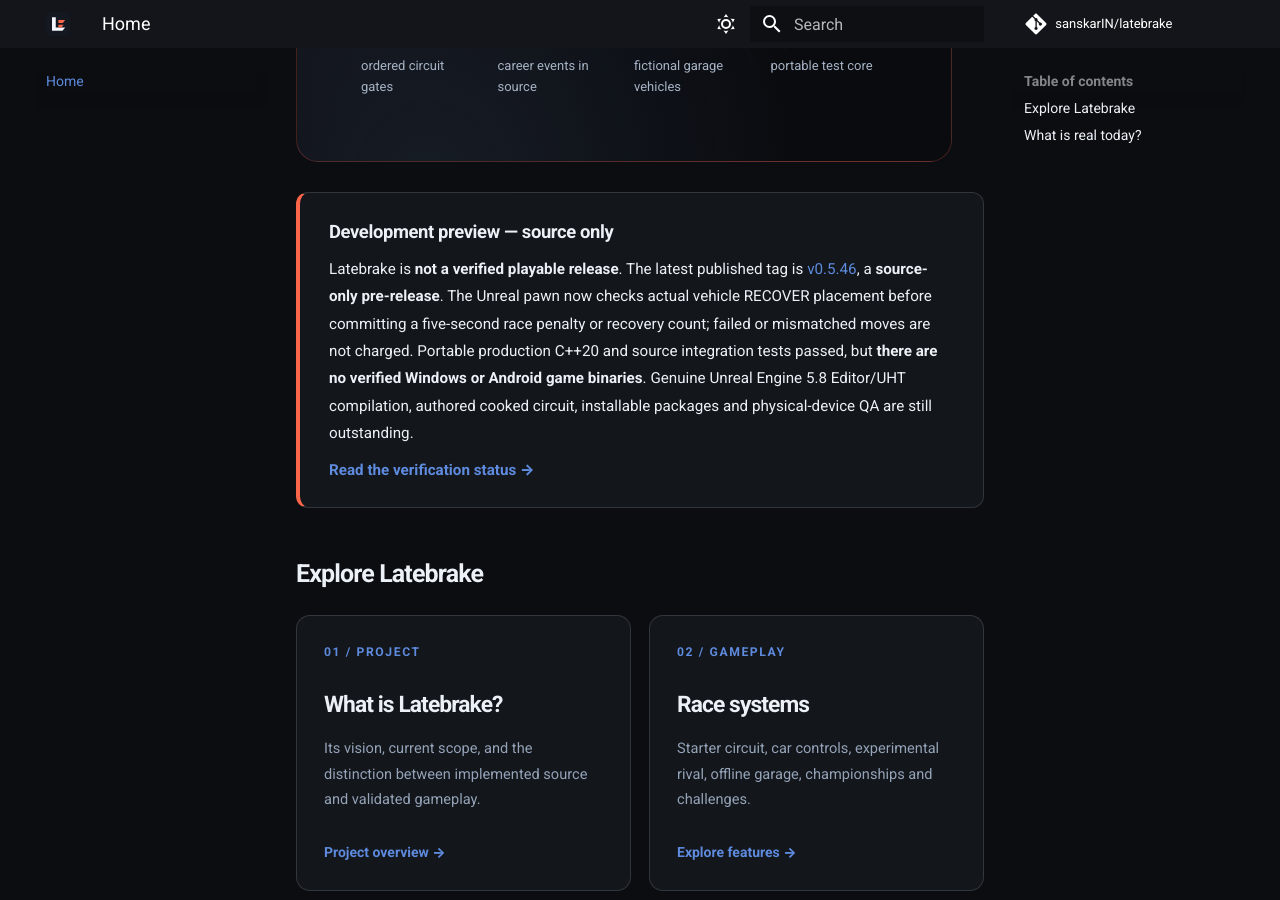
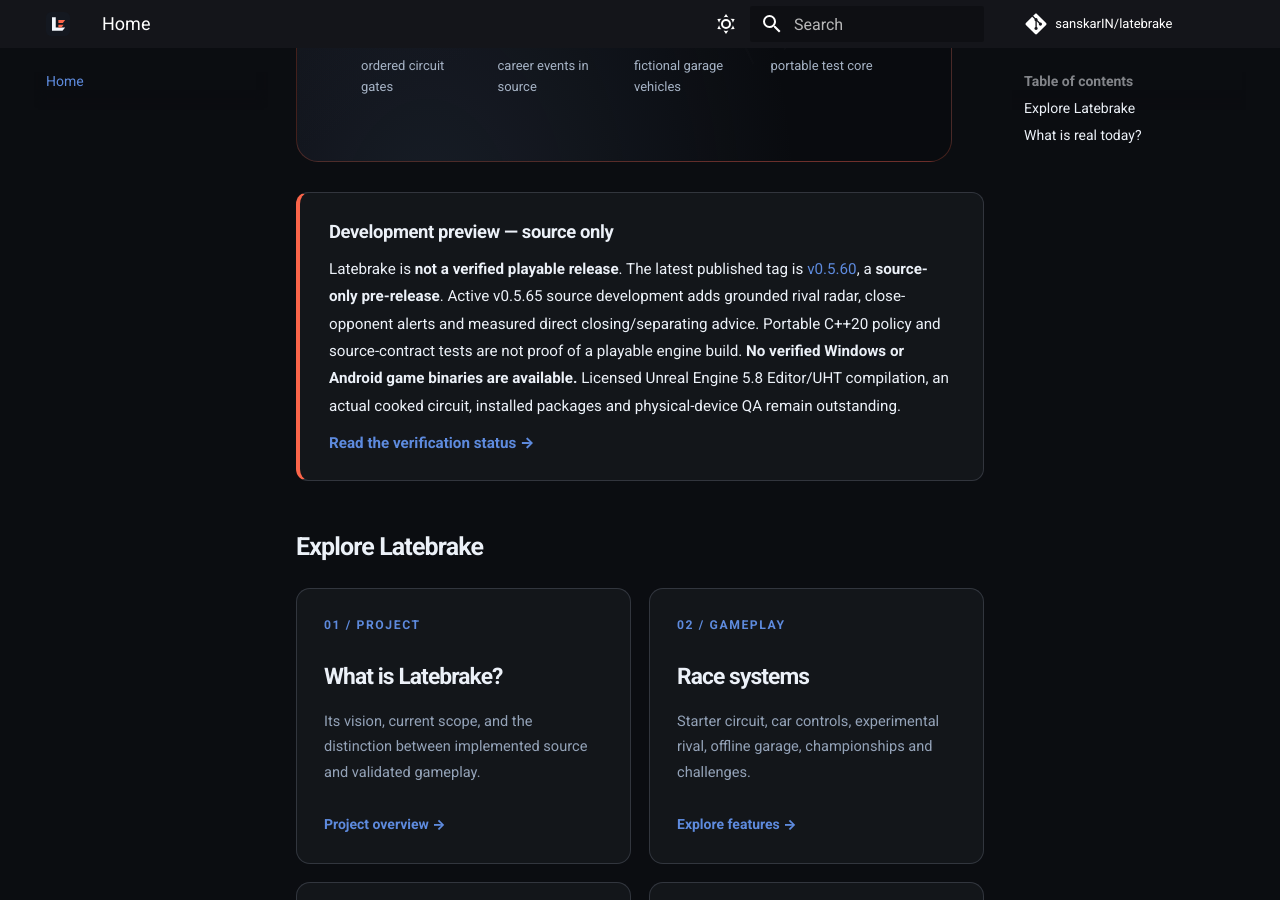
Before and after one commit to sanskarIN/latebrake, an MkDocs documentation site: the page built from docs/index.md, in a window 1280 px wide and 900 px high, scrolled down 702 px. Built offline with MkDocs 1.6.1 and Material for MkDocs 9.7.7, drawn with Linux system fonts in a browser that asks for light colours; comment, search, counter and statistics services are not loaded.

Commit message:
docs(home): correct stale published milestone without premature v0.5.65 claim

```diff
--- a/docs/index.md
+++ b/docs/index.md
@@ -16,7 +16,7 @@
 
 <div class="lb-status-panel" role="status">
   <div class="lb-status-title">Development preview — source only</div>
-  <p>Latebrake is <strong>not a verified playable release</strong>. The latest published tag is <a href="https://github.com/sanskarIN/latebrake/releases/tag/v0.5.46">v0.5.46</a>, a <strong>source-only pre-release</strong>. The Unreal pawn now checks actual vehicle RECOVER placement before committing a five-second race penalty or recovery count; failed or mismatched moves are not charged. Portable production C++20 and source integration tests passed, but <strong>there are no verified Windows or Android game binaries</strong>. Genuine Unreal Engine 5.8 Editor/UHT compilation, authored cooked circuit, installable packages and physical-device QA are still outstanding.</p>
+  <p>Latebrake is <strong>not a verified playable release</strong>. The latest published tag is <a href="https://github.com/sanskarIN/latebrake/releases/tag/v0.5.60">v0.5.60</a>, a <strong>source-only pre-release</strong>. Active v0.5.65 source development adds grounded rival radar, close-opponent alerts and measured direct closing/separating advice. Portable C++20 policy and source-contract tests are not proof of a playable engine build. <strong>No verified Windows or Android game binaries are available.</strong> Licensed Unreal Engine 5.8 Editor/UHT compilation, an actual cooked circuit, installed packages and physical-device QA remain outstanding.</p>
   <a href="development-status/">Read the verification status →</a>
 </div>
 
```
